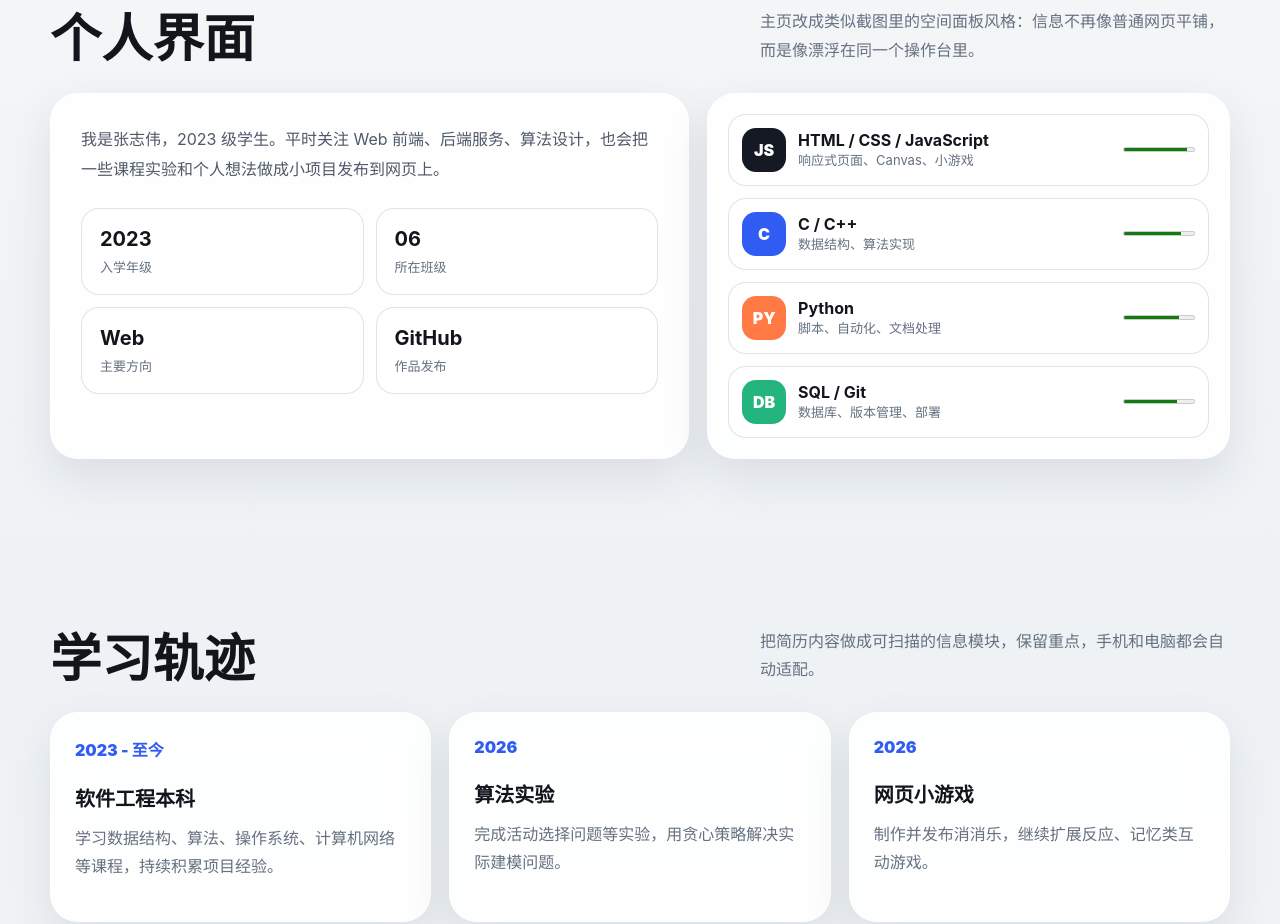
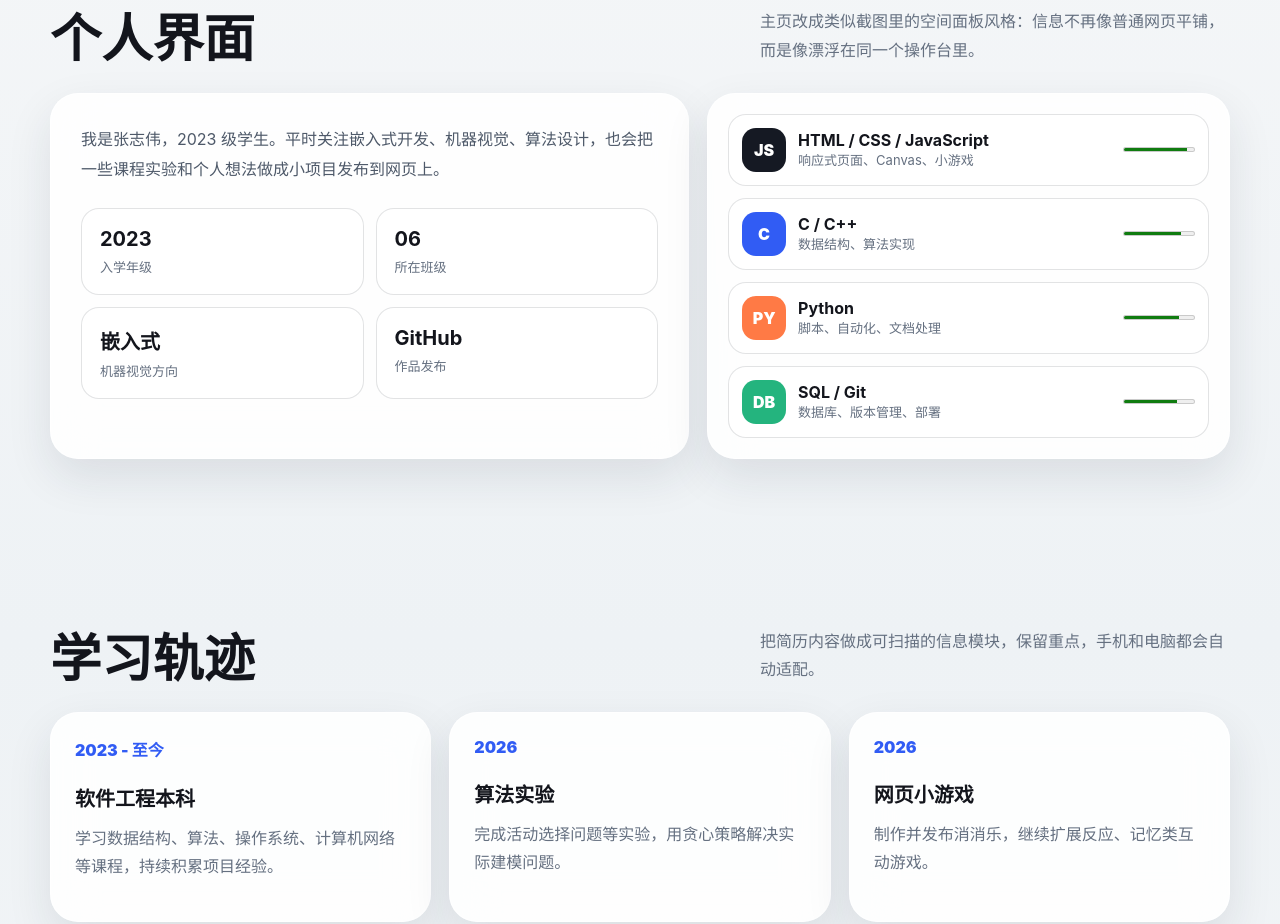
Before and after one commit to zzwyyds-ops/profile, a plain HTML site: page index.html in a window 1280 px wide. Shown: the part 880-1804 px from the top of the page. Drawn offline with Linux system fonts and the light colour scheme.

Commit message:
Update profile direction

```diff
--- a/index.html
+++ b/index.html
@@ -1255,11 +1255,11 @@ footer {
       </div>
       <div class="dashboard">
         <article class="glass-card bio-card reveal">
-          <p>我是张志伟，2023 级学生。平时关注 Web 前端、后端服务、算法设计，也会把一些课程实验和个人想法做成小项目发布到网页上。</p>
+          <p>我是张志伟，2023 级学生。平时关注嵌入式开发、机器视觉、算法设计，也会把一些课程实验和个人想法做成小项目发布到网页上。</p>
           <div class="fact-grid">
             <div class="fact"><b>2023</b><span>入学年级</span></div>
             <div class="fact"><b>06</b><span>所在班级</span></div>
-            <div class="fact"><b>Web</b><span>主要方向</span></div>
+            <div class="fact"><b>嵌入式</b><span>机器视觉方向</span></div>
             <div class="fact"><b>GitHub</b><span>作品发布</span></div>
           </div>
         </article>
```
